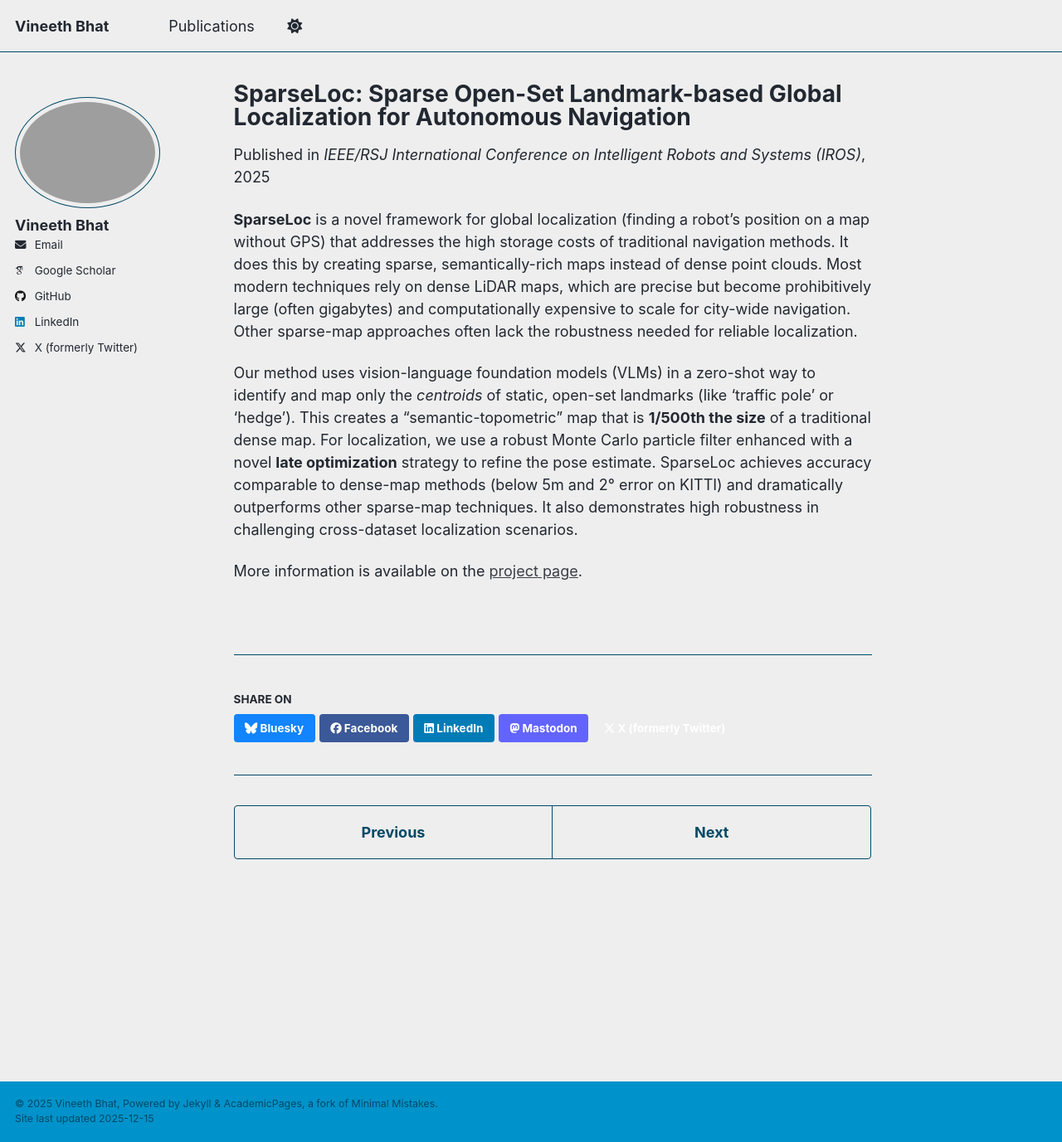
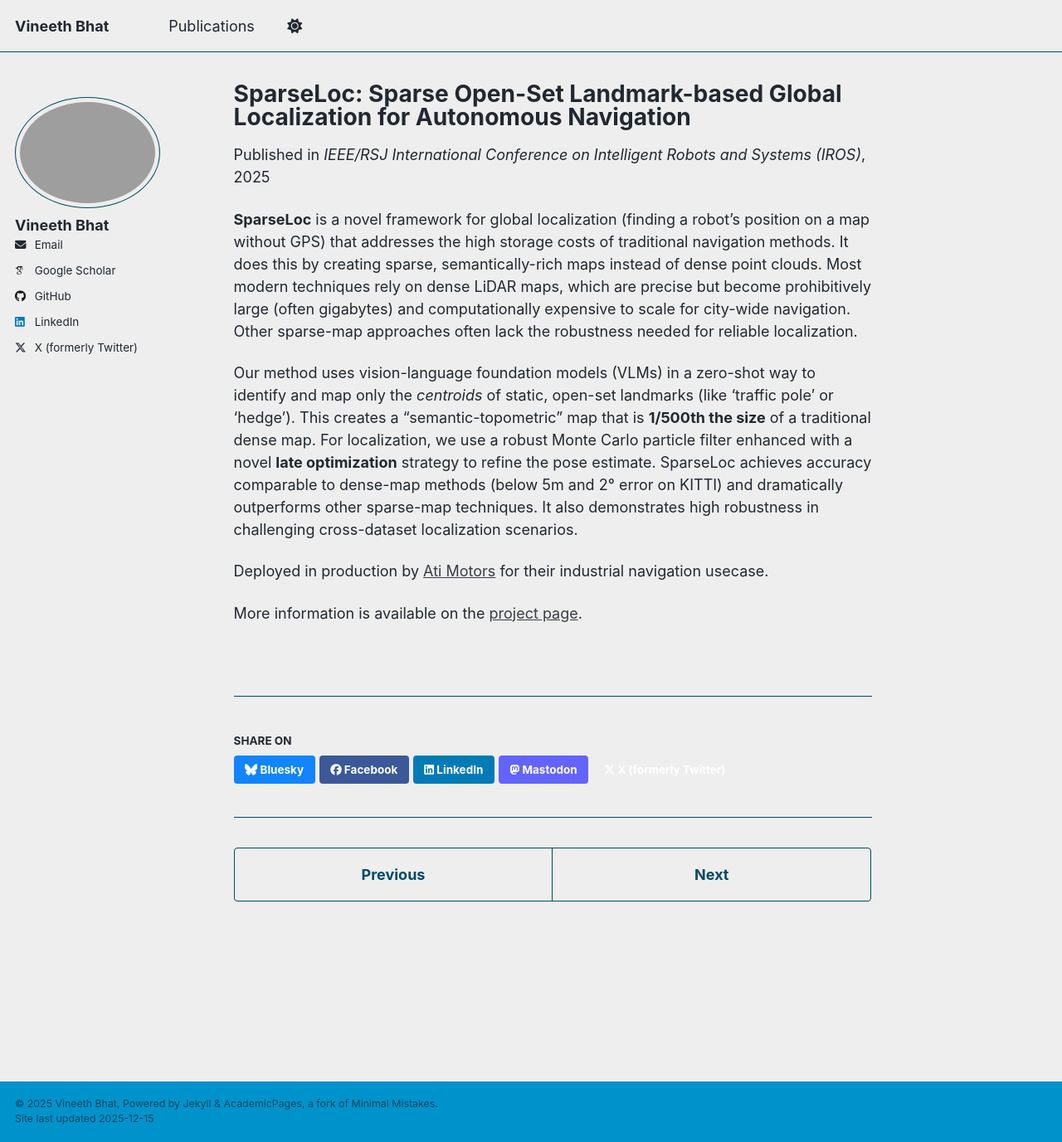
Before and after one commit to FlightVin/flightvin.github.io, a Jekyll site: the page built from _publications/sparseloc-iros-2025.md, in a window 1280 px wide and 1377 px high. Shown: the whole window at 83% size. Built offline with Jekyll 4.4.1, drawn with Linux system fonts in a browser that asks for light colours; some web fonts are replaced; a script that is not in the unit is left out.

Commit message:
Update sparseloc

```diff
--- a/_publications/sparseloc-iros-2025.md
+++ b/_publications/sparseloc-iros-2025.md
@@ -3,7 +3,7 @@
 collection: publications
 category: conferences
 permalink: /publication/sparseloc-iros-2025
-excerpt: 'This paper presents SparseLoc, a global localization system that uses vision-language models to build sparse, semantic maps. It achieves localization accuracy comparable to dense LiDAR methods while using 1/500th of the points.'
+excerpt: 'This paper presents SparseLoc, a global localization system that uses vision-language models to build sparse, semantic maps. It achieves localization accuracy comparable to dense LiDAR methods while using 500x fewer points. Deployed in production by [Ati Motors](https://atimotors.com/)'
 date: 2025-03-02
 venue: 'IEEE/RSJ International Conference on Intelligent Robots and Systems (IROS)'
 paperurl: 'https://arxiv.org/pdf/2503.23465'
@@ -14,4 +14,6 @@
 
 Our method uses vision-language foundation models (VLMs) in a zero-shot way to identify and map only the *centroids* of static, open-set landmarks (like 'traffic pole' or 'hedge'). This creates a "semantic-topometric" map that is **1/500th the size** of a traditional dense map. For localization, we use a robust Monte Carlo particle filter enhanced with a novel **late optimization** strategy to refine the pose estimate. SparseLoc achieves accuracy comparable to dense-map methods (below 5m and 2° error on KITTI) and dramatically outperforms other sparse-map techniques. It also demonstrates high robustness in challenging cross-dataset localization scenarios.
 
+Deployed in production by [Ati Motors](https://atimotors.com/) for their industrial navigation usecase.
+
 More information is available on the [project page](https://reachpranjal.com/sparseloc).
```
